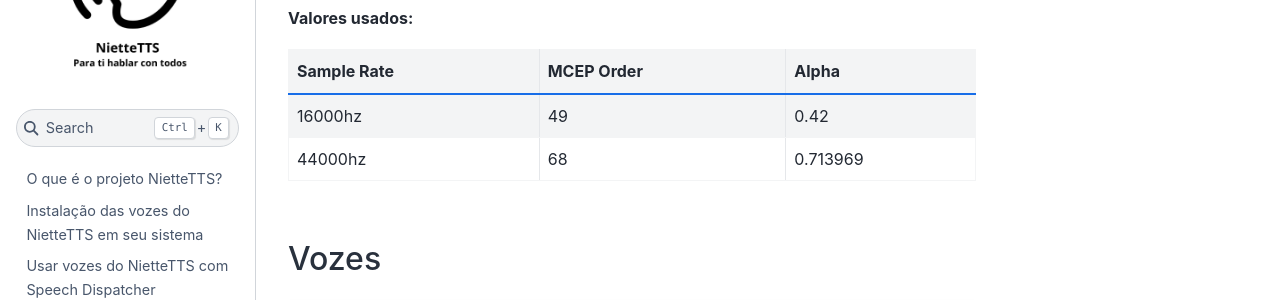
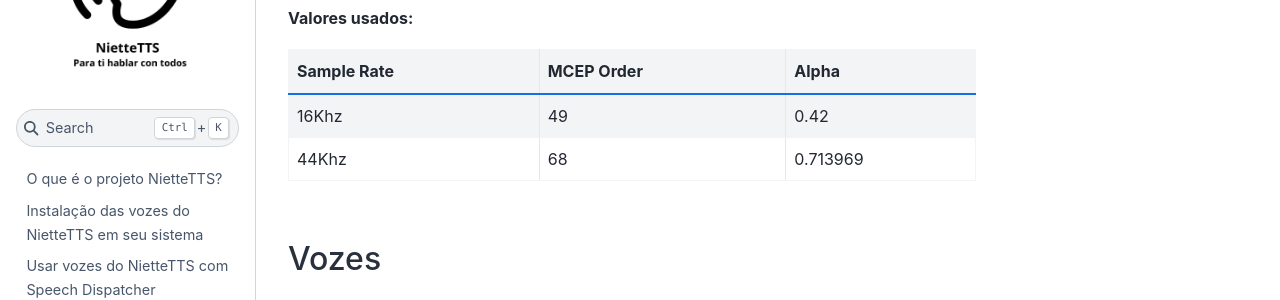
Before and after one commit to NietteLabs/niettelabs.github.io, a Sphinx documentation site: the page built from source/lang/pt-br.md, in a window 1280 px wide and 900 px high, scrolled down 345 px. Shown: the part 154-454 px from the top of the window. Built offline with Sphinx 7.4.7 and the Sphinx Book theme 1.1.4, drawn with Linux system fonts in a browser that asks for light colours.

Commit message:
Correção de Sample Rate Agora sendo representado na escala Khz

```diff
--- a/source/lang/pt-br.md
+++ b/source/lang/pt-br.md
@@ -12,8 +12,8 @@ Extração de MCEP [SPTK-4.3](https://github.com/sp-nitech/SPTK). Na extração
 
 | Sample Rate | MCEP Order | Alpha    |
 | ----------- | ---------- | -------- |
-| 16000hz     | 49         | 0.42     |
-| 44000hz     | 68         | 0.713969 |
+| 16Khz     | 49         | 0.42     |
+| 44Khz     | 68         | 0.713969 |
 
 ## Vozes
 
```
